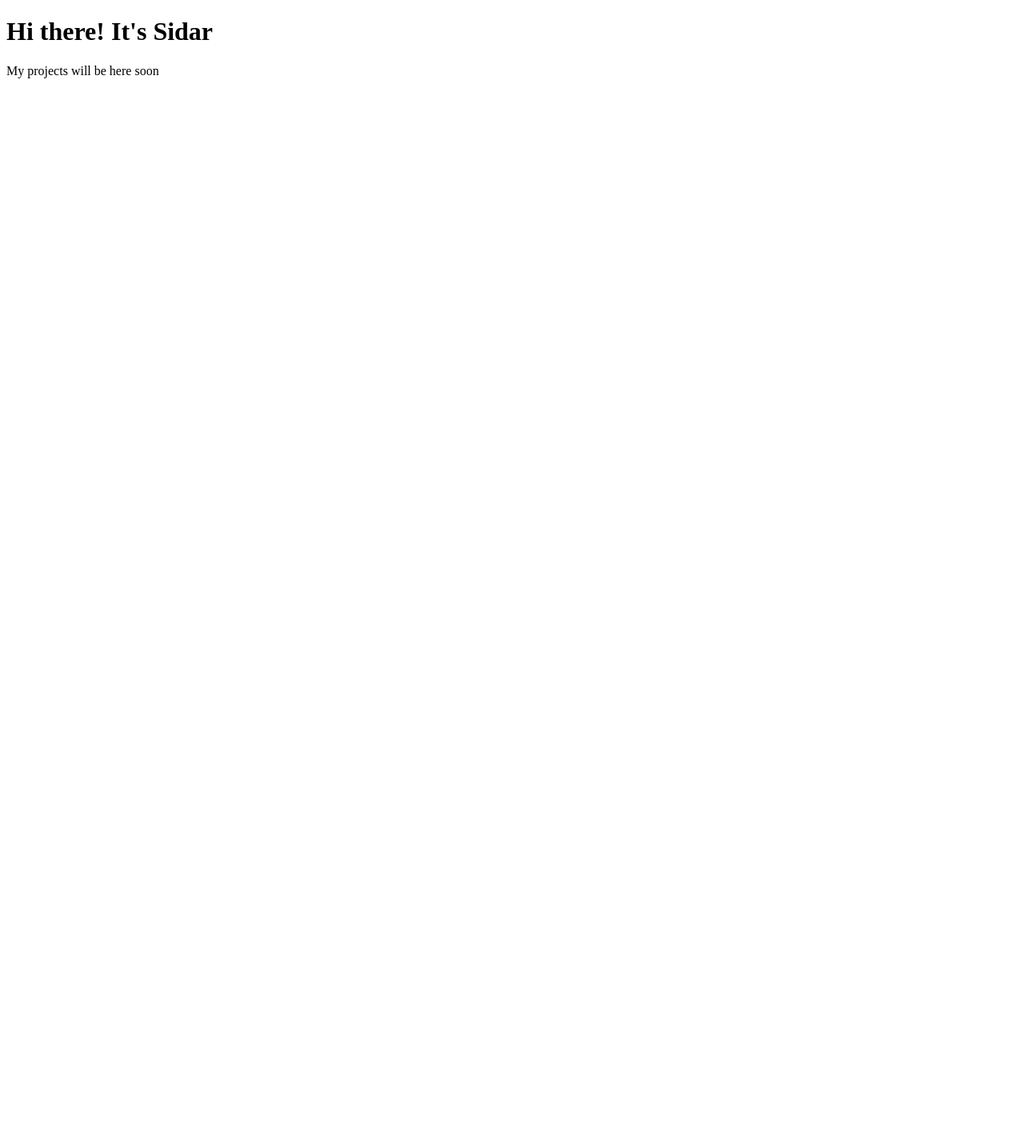
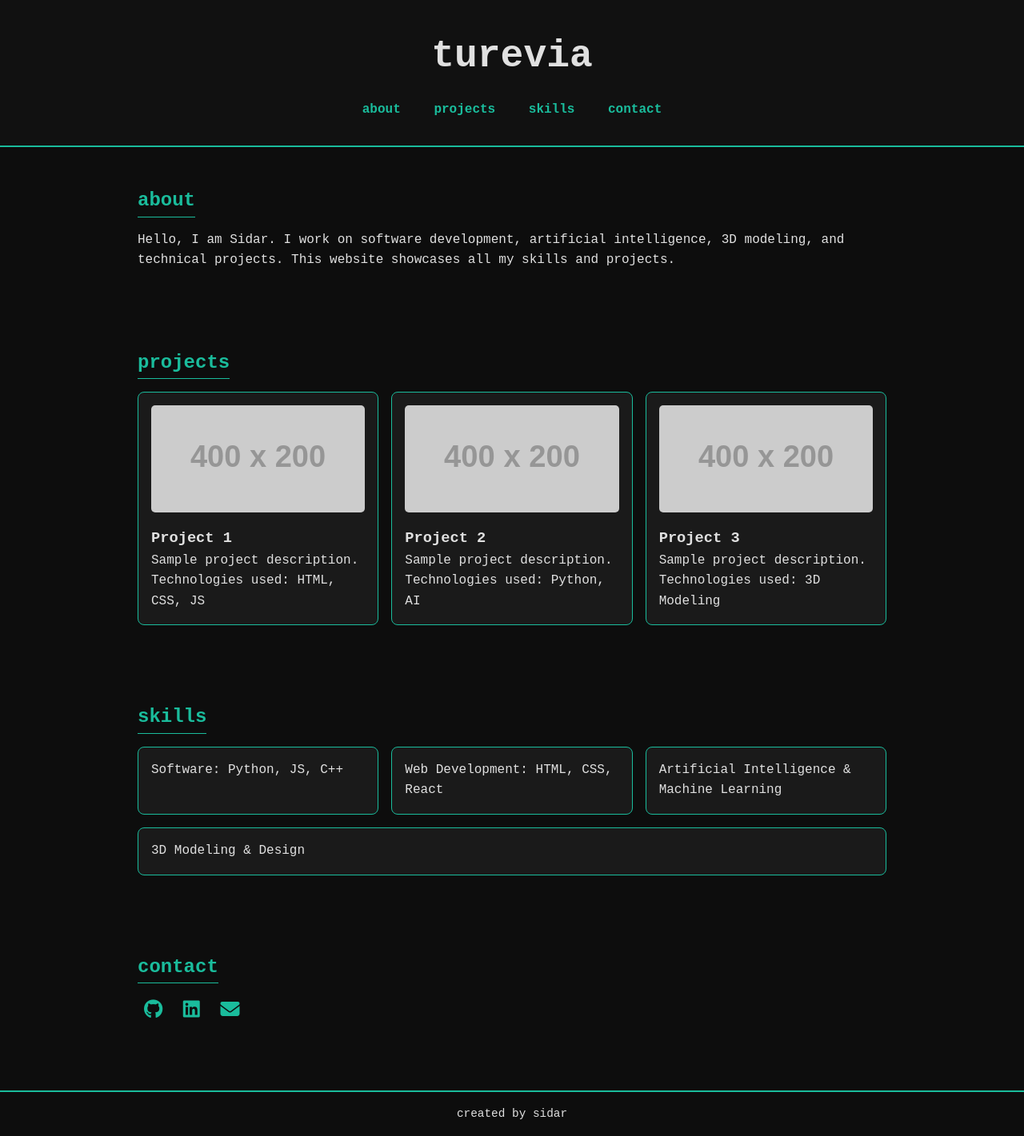
Before and after one commit to sidarrss/sidarrss.github.com, a plain HTML site: page index.html in a window 1280 px wide. Shown: the whole page at 80% size. Before the commit the page ends 800 px from the top, so only its background shows below. Drawn offline with Linux system fonts and the light colour scheme; placeholder pictures from the web are drawn by us.

Commit message:
Revise HTML structure and styling for portfolio
Updated the language attribute, title, and added viewport meta tag. Enhanced styling and structure for better layout and responsiveness.

```diff
--- a/index.html
+++ b/index.html
@@ -1,11 +1,119 @@
 <!DOCTYPE html>
-<html lang="tr">
+<html lang="en">
 <head>
 <meta charset="UTF-8">
-<title>Sidar Portfolio</title>
+<meta name="viewport" content="width=device-width, initial-scale=1.0">
+<title>turevia</title>
+<link href="https://cdnjs.cloudflare.com/ajax/libs/font-awesome/6.5.0/css/all.min.css" rel="stylesheet">
+<style>
+    * { margin:0; padding:0; box-sizing:border-box; scroll-behavior: smooth; }
+    body {
+        font-family: 'Courier New', Courier, monospace;
+        background-color: #0d0d0d;
+        color: #e0e0e0;
+        line-height: 1.6;
+    }
+    a { color: #1abc9c; text-decoration: none; transition: color 0.3s; }
+    a:hover { color: #ffffff; text-decoration: underline; }
+    header {
+        padding: 2rem;
+        text-align: center;
+        background-color: #111;
+        border-bottom: 2px solid #1abc9c;
+        position: sticky;
+        top: 0;
+        z-index: 1000;
+    }
+    header h1 { font-size: 3rem; transition: transform 0.3s; }
+    header h1:hover { transform: scale(1.05); }
+    nav { margin-top: 1rem; }
+    nav a { margin: 0 1rem; font-weight: bold; }
+    section { padding: 3rem 2rem; max-width: 1000px; margin: auto; opacity: 0; transform: translateY(20px); animation: fadeInUp 1s forwards; }
+    section:nth-of-type(1) { animation-delay: 0.2s; }
+    section:nth-of-type(2) { animation-delay: 0.4s; }
+    section:nth-of-type(3) { animation-delay: 0.6s; }
+    section:nth-of-type(4) { animation-delay: 0.8s; }
+    @keyframes fadeInUp { to { opacity:1; transform:translateY(0); } }
+    h2 { color: #1abc9c; margin-bottom: 1rem; border-bottom: 1px solid #1abc9c; display:inline-block; }
+    .projects, .skills { display: flex; flex-wrap: wrap; gap: 1rem; }
+    .card {
+        background-color: #1a1a1a;
+        padding: 1rem;
+        border-radius: 8px;
+        flex: 1 1 250px;
+        border: 1px solid #1abc9c;
+        transition: transform 0.3s, box-shadow 0.3s;
+    }
+    .card:hover { transform: translateY(-5px); box-shadow: 0 5px 15px rgba(26,188,156,0.3); }
+    .card img { width: 100%; border-radius: 5px; margin-bottom: 0.5rem; }
+    footer { text-align: center; padding: 1rem; border-top: 2px solid #1abc9c; font-size: 0.9rem; margin-top: 2rem; }
+
+    /* responsive */
+    @media(max-width:768px){.projects,.skills{flex-direction:column;}}
+    .social-icons a { margin: 0 0.5rem; font-size: 1.5rem; transition: transform 0.3s; }
+    .social-icons a:hover { transform: scale(1.2); }
+</style>
 </head>
 <body>
-<h1>Hi there! It's Sidar</h1>
-<p>My projects will be here soon</p>
+
+<header>
+    <h1>turevia</h1>
+    <nav>
+        <a href="#about">about</a>
+        <a href="#projects">projects</a>
+        <a href="#skills">skills</a>
+        <a href="#contact">contact</a>
+    </nav>
+</header>
+
+<section id="about">
+    <h2>about</h2>
+    <p>Hello, I am Sidar. I work on software development, artificial intelligence, 3D modeling, and technical projects. This website showcases all my skills and projects.</p>
+</section>
+
+<section id="projects">
+    <h2>projects</h2>
+    <div class="projects">
+        <div class="card">
+            <img src="https://via.placeholder.com/400x200" alt="Project 1">
+            <h3>Project 1</h3>
+            <p>Sample project description. Technologies used: HTML, CSS, JS</p>
+        </div>
+        <div class="card">
+            <img src="https://via.placeholder.com/400x200" alt="Project 2">
+            <h3>Project 2</h3>
+            <p>Sample project description. Technologies used: Python, AI</p>
+        </div>
+        <div class="card">
+            <img src="https://via.placeholder.com/400x200" alt="Project 3">
+            <h3>Project 3</h3>
+            <p>Sample project description. Technologies used: 3D Modeling</p>
+        </div>
+    </div>
+</section>
+
+<section id="skills">
+    <h2>skills</h2>
+    <div class="skills">
+        <div class="card">Software: Python, JS, C++</div>
+        <div class="card">Web Development: HTML, CSS, React</div>
+        <div class="card">Artificial Intelligence & Machine Learning</div>
+        <div class="card">3D Modeling & Design</div>
+    </div>
+</section>
+
+<section id="contact">
+    <h2>contact</h2>
+    <div class="social-icons">
+        <a href="https://github.com/username" target="_blank"><i class="fab fa-github"></i></a>
+        <a href="https://linkedin.com/in/username" target="_blank"><i class="fab fa-linkedin"></i></a>
+        <a href="mailto:email@example.com"><i class="fas fa-envelope"></i></a>
+    </div>
+</section>
+
+<footer>
+    created by sidar
+</footer>
+
 </body>
 </html>
```
